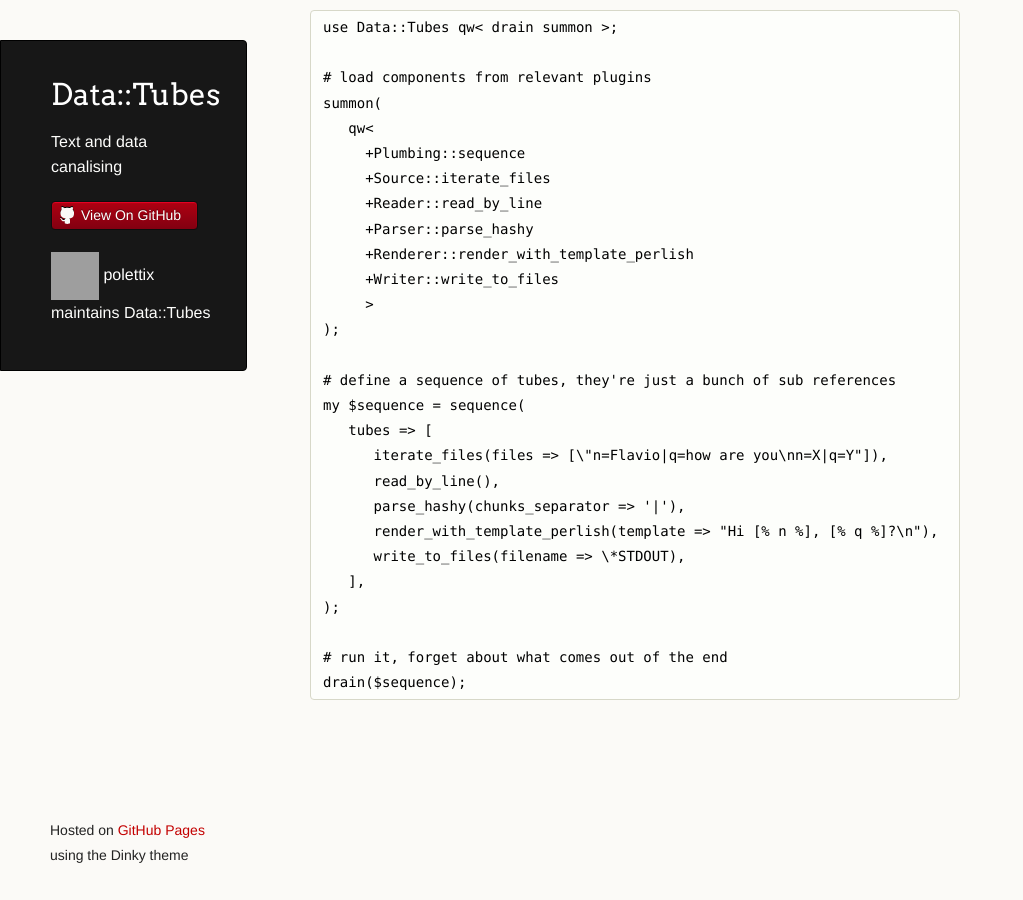
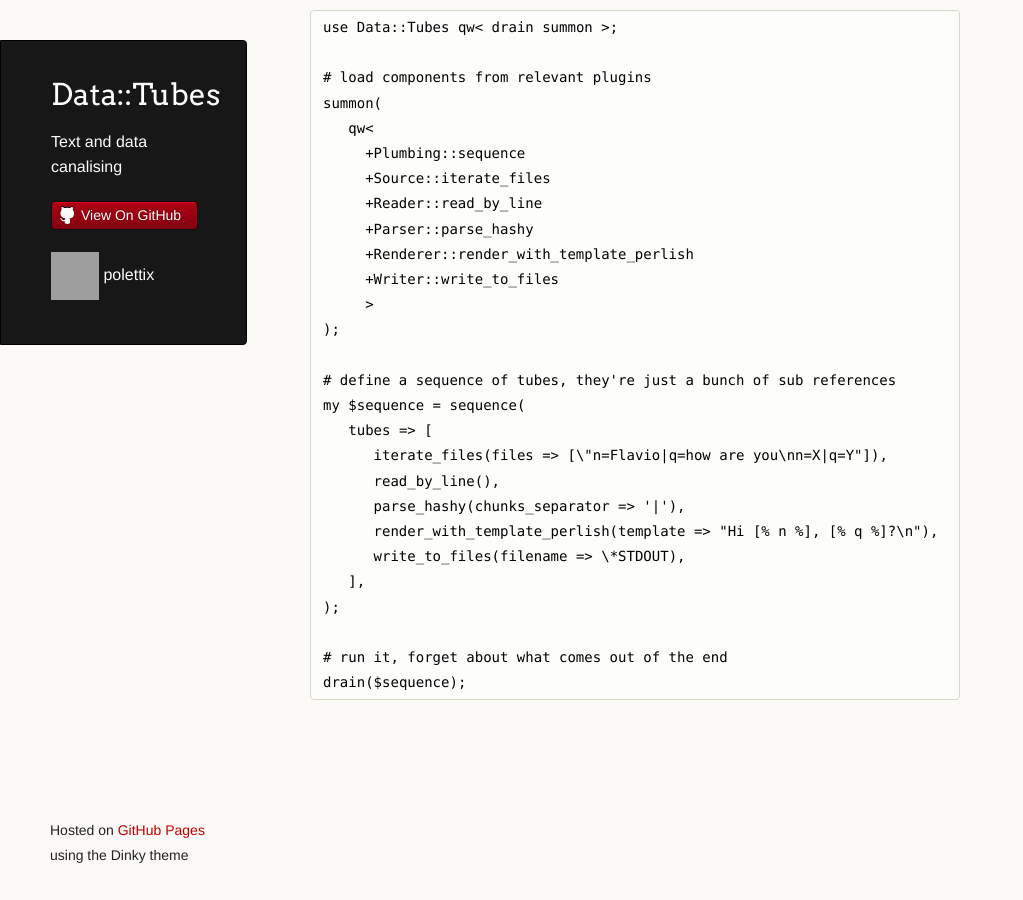
Before and after one commit to polettix/Data-Tubes, a Jekyll site: the page built from index.md, in a window 1280 px wide. Shown: the whole page, without its empty margins (0-1023 px from the left). Built offline with Jekyll 4.4.1, drawn with Linux system fonts in a browser that asks for light colours; grey boxes are pictures that could not be loaded.

Commit message:
trimming stuff

```diff
--- a/_layouts/page.html
+++ b/_layouts/page.html
@@ -25,7 +25,7 @@
           <li><a class="buttons github" href="https://github.com/polettix/Data-Tubes">View On GitHub</a></li>
         </ul>
 
-        <p class="header"><a href="https://github.com/polettix" class="avatar"><img src="https://avatars0.githubusercontent.com/u/114540?v=3&amp;s=60" width="48" height="48"></a> <a href="https://github.com/polettix">polettix</a> maintains Data::Tubes</p>
+        <p class="header"><a href="https://github.com/polettix" class="avatar"><img src="https://avatars0.githubusercontent.com/u/114540?v=3&amp;s=60" width="48" height="48"></a> <a href="https://github.com/polettix">polettix</a></p>
 
       </header>
       <section>
```
